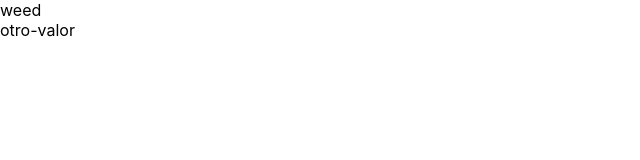
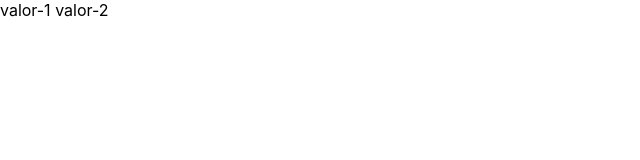
Before and after one commit to Glen1986/context, a React (Create React App) app: page / in a window 1280 px wide. Shown: the top 160 px of the page, without its empty margins (0-640 px from the left). Built offline with nearby package versions, Linux system fonts and the light colour scheme.

Commit message:
multiple-Context-classComponent

```diff
--- a/src/App.js
+++ b/src/App.js
@@ -1,24 +1,35 @@
-import { Component, createContext, useContext } from 'react'
+import { Component, createContext } from 'react'
 
-const Context = createContext('mi-valor')
+const Context1 = createContext('mi-valor')
+const Context2 = createContext('mi-valor2')
 
 const Provider = ({ children }) => {
-    return <Context.Provider value="otro-valor">{children}</Context.Provider>
+    return (
+        <Context1.Provider value="valor-1">
+            <Context2.Provider value="valor-2">{children}</Context2.Provider>
+        </Context1.Provider>
+    )
 }
 class Componente extends Component {
     // static contextType = Context
     render() {
         console.log(this.context)
-        return <div>weed</div>
+        return (
+            <Context1.Consumer>
+                {(valor1) => (
+                    <Context2.Consumer>
+                        {(valor2) => <div>{`${valor1} ${valor2}`}</div>}
+                    </Context2.Consumer>
+                )}
+            </Context1.Consumer>
+        )
     }
 }
-Componente.contextType = Context
 
 const App = () => {
     return (
         <Provider>
             <Componente />
-            <Context.Consumer>{(valor) => <div>{valor}</div>}</Context.Consumer>
         </Provider>
     )
 }
```
